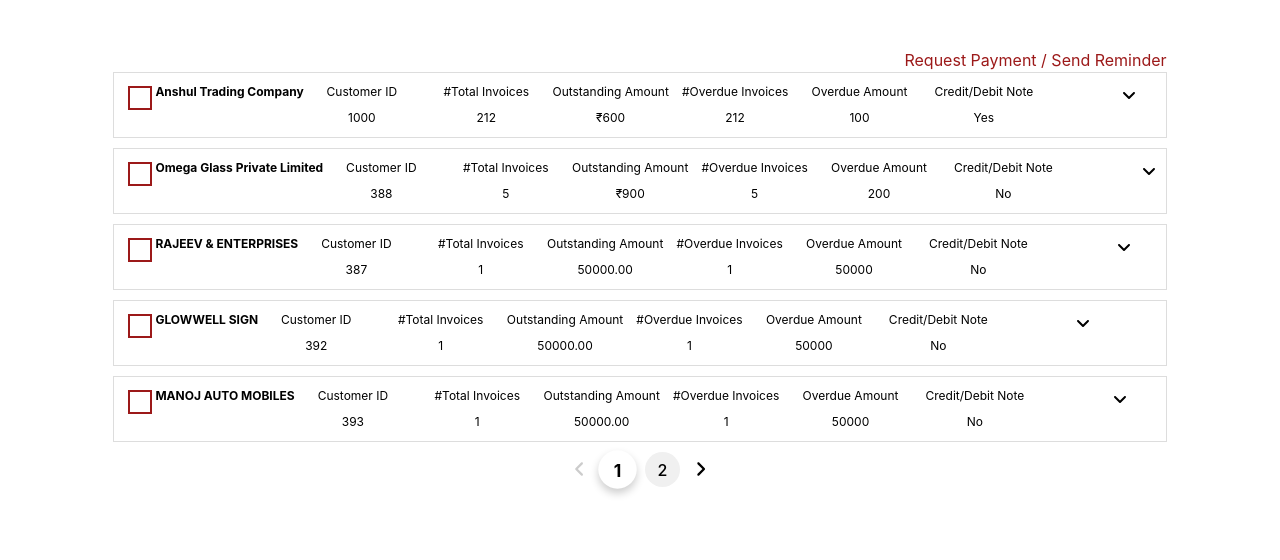
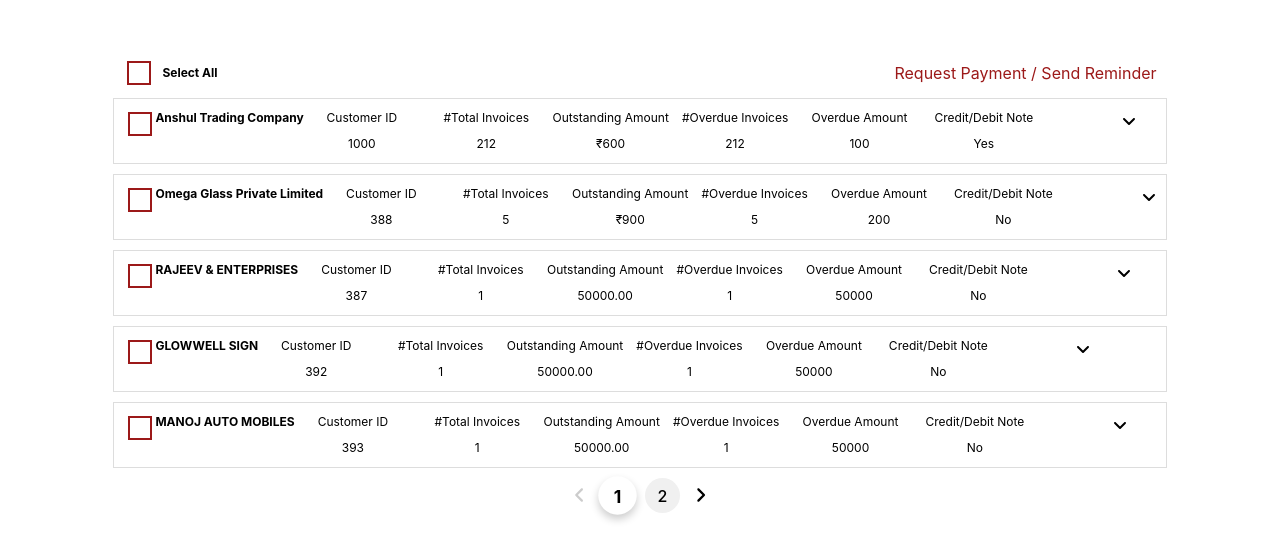
Before and after one commit to preetika-coditas/Banking-Application, a React (Vite) app: page / in a window 1280 px wide. Shown: the top 560 px of the page. Built offline with nearby package versions, Linux system fonts and the light colour scheme.

Commit message:
added parent checkbox and handled accordion expansion

```diff
--- a/src/components/Accordion/Accordion.tsx
+++ b/src/components/Accordion/Accordion.tsx
@@ -1,4 +1,4 @@
-import React, { useState } from "react";
+import React from "react";
 import { Customer, Invoice } from "../../types/customerTableTypes";
 import InvoicesDetails from "../InvoicesDetails/InvoicesDetails";
 import { FontAwesomeIcon } from "@fortawesome/react-fontawesome";
@@ -16,6 +16,8 @@ interface AccordionCardProps {
     customer: Customer
   ) => void;
   onInvoiceCheckboxChange: (invoice: Invoice, isChecked: boolean) => void;
+  onToggleExpansion: () => void;
+  isExpanded: boolean;
   children: React.ReactNode;
 }
 
@@ -24,23 +26,14 @@ const AccordionCard: React.FC<AccordionCardProps> = ({
   selectedInvoices,
   onInvoiceCheckboxChange,
   children,
+  isExpanded,
+  onToggleExpansion,
 }) => {
-  const [isExpanded, setIsExpanded] = useState(false);
-
-  const toggleExpansion = () => setIsExpanded(!isExpanded);
-
-  const handleInvoiceCheckboxChange = (
-    invoice: Invoice,
-    isChecked: boolean
-  ) => {
-    onInvoiceCheckboxChange(invoice, isChecked);
-  };
-
   return (
     <div className={styles.accordionCard}>
       <div className={styles.subContainer}>
         {children}
-        <div className={styles.iconWrapper} onClick={toggleExpansion}>
+        <div className={styles.iconWrapper} onClick={onToggleExpansion}>
           <FontAwesomeIcon
             icon={faAngleDown}
             className={`${isExpanded ? styles.rotate : ""}`}
@@ -51,7 +44,7 @@ const AccordionCard: React.FC<AccordionCardProps> = ({
         <InvoicesDetails
           invoices={invoices}
           selectedInvoices={selectedInvoices}
-          onInvoiceCheckboxChange={handleInvoiceCheckboxChange}
+          onInvoiceCheckboxChange={onInvoiceCheckboxChange}
         />
       )}
     </div>
--- a/src/components/CustomerTablePage/CustomerTablePage.module.scss
+++ b/src/components/CustomerTablePage/CustomerTablePage.module.scss
@@ -1,3 +1,9 @@
+.headerContainer{
+  display: flex;
+  justify-content: space-between;
+  align-items: center;
+  padding: 10px;
+}
 .actionButtonContainer {
   display: flex;
   justify-content: flex-end;
@@ -5,5 +11,13 @@
   cursor: pointer;
 }
 .modalContent {
-color: black;
+  color: black;
 }
+.selectAllCheckbox {
+  display: flex;
+  gap: .5rem;
+  align-items: center;
+  color: black;
+  font-weight: bold;
+  font-size: 12px;
+}
--- a/src/components/CustomerTablePage/CustomerTablePage.tsx
+++ b/src/components/CustomerTablePage/CustomerTablePage.tsx
@@ -6,6 +6,7 @@ import CustomerDetails from "../CustomerDetails/CustomerDetails";
 import Pagination from "../Pagination/Pagination";
 import styles from "./CustomerTablePage.module.scss";
 import Modal from "../Modal/Modal";
+import Checkbox from "../Checkbox/Checkbox";
 import { isInvoiceOverdue } from "../Helper/invoices";
 
 const CustomerTablePage: React.FC = () => {
@@ -14,7 +15,30 @@ const CustomerTablePage: React.FC = () => {
   const [customerDetails, setCustomerDetails] = useState<Customer[]>([]);
   const [isOpenModal, setIsOpenModal] = useState<boolean>(false);
   const [currentPage, setCurrentPage] = useState<number>(1);
+  const [expandedCustomerId, setExpandedCustomerId] = useState<number | null>(
+    null
+  );
   const customersPerPage = 5;
+
+  const allCustomersSelected = selectedCustomers.length === CustomerData.length;
+  const isPartiallySelected =
+    selectedCustomers.length > 0 &&
+    selectedCustomers.length < CustomerData.length;
+
+  const handleSelectAllChange = () => {
+    if (allCustomersSelected) {
+      setSelectedCustomers([]);
+      setSelectedInvoices([]);
+      setCustomerDetails([]);
+    } else {
+      const allInvoices = CustomerData.flatMap((customer) => customer.invoices);
+      setSelectedCustomers(CustomerData.map((customer) => customer.customerId));
+      setSelectedInvoices(allInvoices);
+      setCustomerDetails(CustomerData);
+    }
+  };
+  console.log("selected customers details ==> ", customerDetails);
+  console.log("selected invoices ==> ", selectedInvoices);
 
   const handleCheckboxChange = (
     customerId: number,
@@ -119,8 +143,22 @@ const CustomerTablePage: React.FC = () => {
     return CustomerData.slice(indexOfFirstCustomer, indexOfLastCustomer);
   };
 
+  const toggleAccordion = (customerId: number) => {
+    setExpandedCustomerId((prev) => (prev === customerId ? null : customerId));
+  };
+
   return (
     <div>
+      <div className={styles.headerContainer}>
+        <div className={styles.selectAllCheckbox}>
+          <Checkbox
+            isChecked={allCustomersSelected}
+            isPartiallyChecked={isPartiallySelected}
+            onChange={handleSelectAllChange}
+          />
+          <span>Select All</span>
+        </div>
+
         <div
           className={`${styles.actionButtonContainer} ${
             selectedInvoices.length === 0 ? styles.disabled : ""
@@ -128,6 +166,7 @@ const CustomerTablePage: React.FC = () => {
           onClick={handleOpenModal}
         >
           {getActionButtonTitle()}
+        </div>
       </div>
 
       {paginateCustomers().map((customer: Customer) => (
@@ -146,6 +185,8 @@ const CustomerTablePage: React.FC = () => {
               customer
             )
           }
+          isExpanded={expandedCustomerId === customer.customerId}
+          onToggleExpansion={() => toggleAccordion(customer.customerId)}
         >
           <CustomerDetails
             customer={customer}
@@ -192,7 +233,7 @@ const CustomerTablePage: React.FC = () => {
           onClose={handleCloseIcon}
           customers={customerDetails}
           invoices={selectedInvoices}
-          actionButtonTitle={getActionButtonTitle()} // Pass the action button title
+          actionButtonTitle={getActionButtonTitle()}
         />
       )}
     </div>
```
Lines whose indentation alone changed are shown as unchanged.
